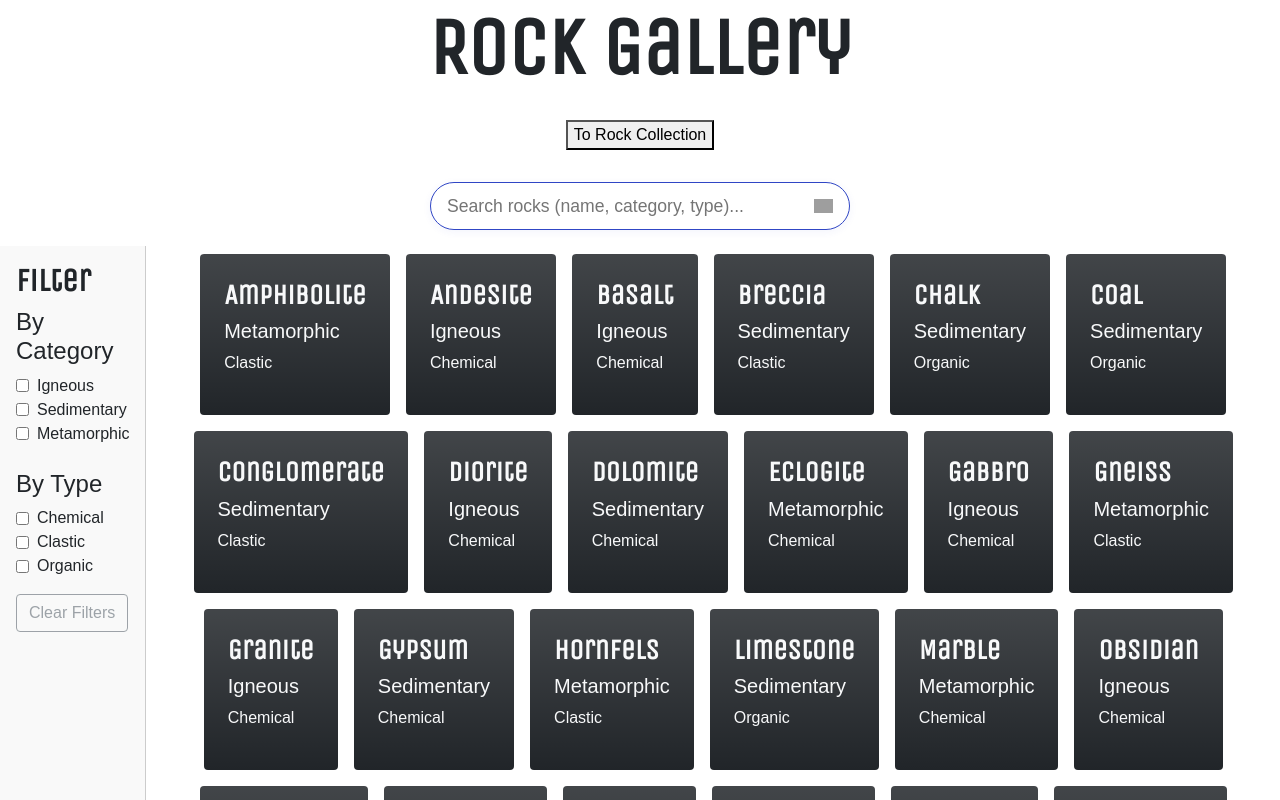
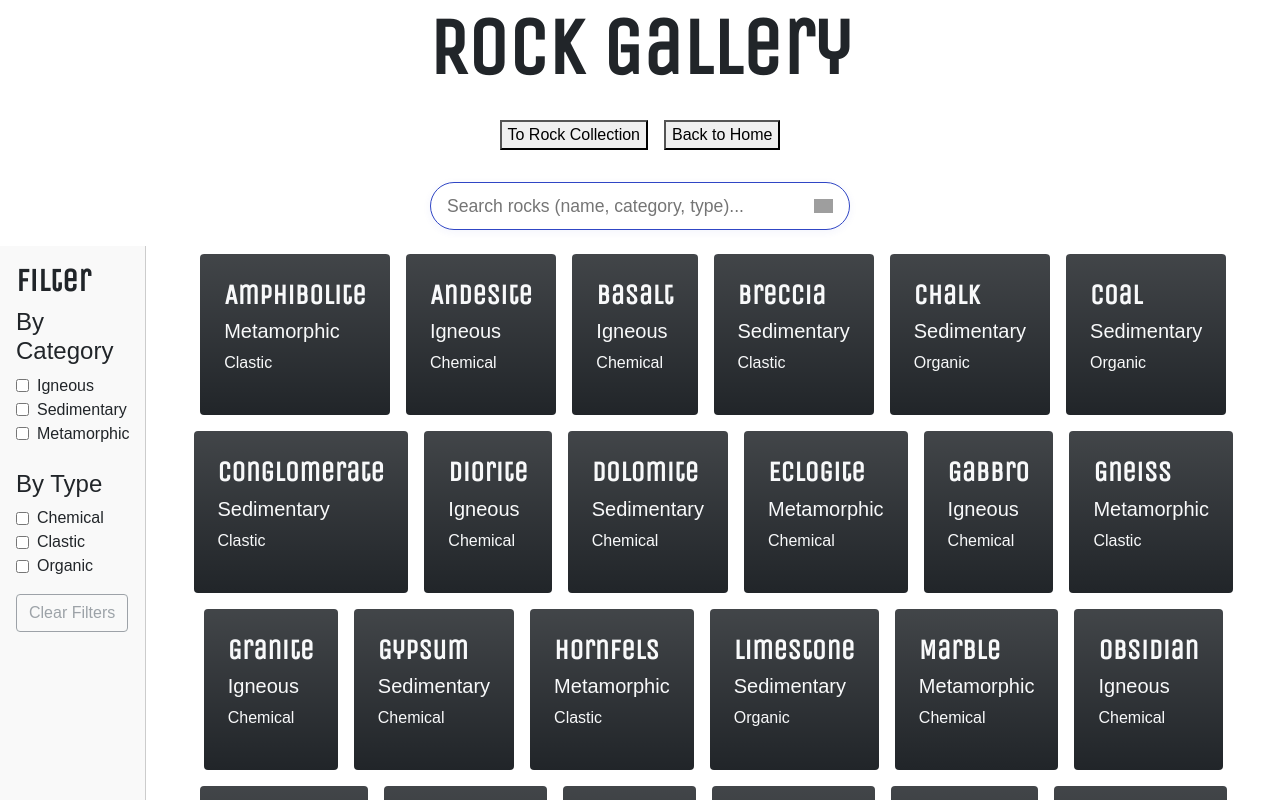
Before and after one commit to Do0ky/RockApp, a React (Create React App) app: page /gallery in a window 1280 px wide. Shown: the top 800 px of the page. Built offline with nearby package versions, Linux system fonts and the light colour scheme; grey boxes are pictures that could not be loaded; a web font is replaced by a local one.

Commit message:
Added button back to home

```diff
--- a/src/pages/RockGallery.js
+++ b/src/pages/RockGallery.js
@@ -4,9 +4,11 @@ import { useMemo, useState } from "react"; // Importing useState hook for state
 import FilterPanel from "../components/FilterPanel";
 import RockSearch from "../components/SearchPanel";
 import RockDetailModal from "../components/RockDetailModal";
+import { useNavigate } from "react-router-dom";
 
 const RockGallery = ( {addToCollection, removeFromCollection, collection, goToCollection} ) => {
-console.log("RockGallery props:", { addToCollection });
+    /* NAVIGATE */
+    const navigate = useNavigate();
 
     /* FILTERS */
     const [filters, setFilters] = useState({ categories: [], types: [] }); // State to hold the currently active filters: holds both filters together in an object
@@ -21,7 +23,6 @@ console.log("RockGallery props:", { addToCollection });
         return categoryMatch && typeMatch;
     });
     }, [filters]);
-
 
     /* SEARCH */
     // Search state and fields
@@ -53,8 +54,11 @@ console.log("RockGallery props:", { addToCollection });
             <h1 className="text-center">Rock Gallery</h1>
 
             <div className="text-center my-3">
-                <button className="collection-button" onClick={goToCollection}>
-                To Rock Collection
+                <button className="collection-button mx-2" onClick={goToCollection}>
+                    To Rock Collection
+                </button>
+                <button className="collection-button mx-2" onClick={() => navigate("/")}>
+                    Back to Home
                 </button>
             </div>
 
@@ -78,8 +82,8 @@ console.log("RockGallery props:", { addToCollection });
 
             </div>
 
-        {/* Passing the props to the RockDetailModal component */}
-        {selectedRock && ( <RockDetailModal
+            {/* Passing the props to the RockDetailModal component */}
+            {selectedRock && ( <RockDetailModal
                 rock={selectedRock}
                 collection={collection}
                 onAddToCollection={ () => {
```
